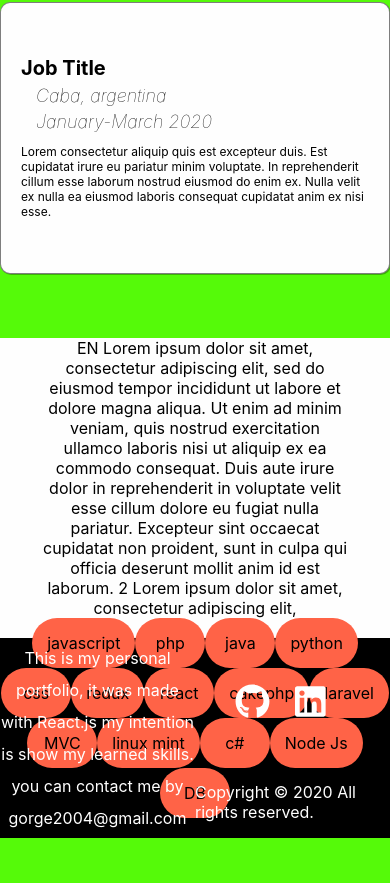
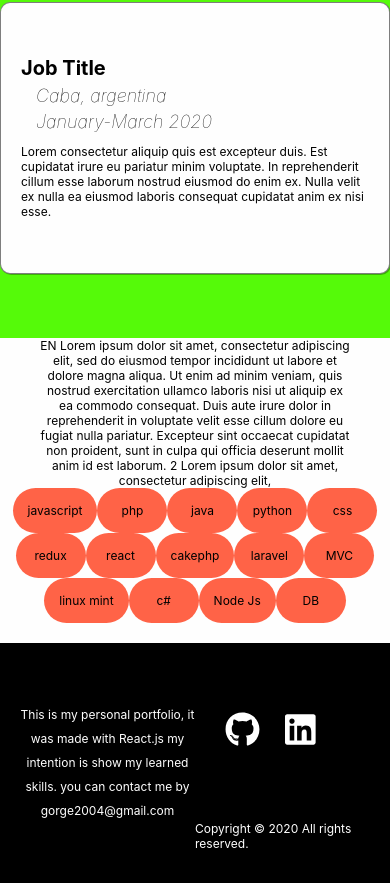
Before and after one commit to gorge2004/Myportfolio, a React app: page / in a window 390 px wide. Shown: the part 2012-2895 px from the top of the page. Before the commit the page ends 2850 px from the top, so only its background shows below. Built offline with nearby package versions, Linux system fonts and the light colour scheme; no server answers.

Commit message:
fixing key to components on skill and footer , adding font-size in body

```diff
--- a/src/components/Footer.js
+++ b/src/components/Footer.js
@@ -23,7 +23,7 @@ class Footer extends React.Component {
         <p >{ this.props.description}</p>
       </div>
         <div className="socials">
-  {this.props.socials.map( social => <a href={social.link} > <FontAwesomeIcon  icon={this.getIcon(social.type)} />
+  {this.props.socials.map( (social,index) => <a key={'link'+index} href={social.link} > <FontAwesomeIcon  icon={this.getIcon(social.type)} />
 </a>)}
         </div>
         <p className="copyright">Copyright © {new Date().getFullYear()} All rights reserved.</p>
--- a/src/components/Skill.js
+++ b/src/components/Skill.js
@@ -13,7 +13,7 @@ import { connect } from "react-redux";
 
             </p>
             <div className='tag-container'>
-                {this.props.json_skill.map( (skill,index) => <tag key= 'skill-'index >{skill}</tag> )}
+                {this.props.json_skill.map( (skill,index) => <span key= {index} >{skill}</span> )}
 
             </div>
         </section>);
--- a/src/index.css
+++ b/src/index.css
@@ -5,7 +5,8 @@ body {
     sans-serif;
   -webkit-font-smoothing: antialiased;
   -moz-osx-font-smoothing: grayscale;
-  /*   background: blue; */
+  font-size: 16px;
+
 }
 
 .hero {
@@ -127,7 +128,7 @@ body {
   display: flex;
   justify-content: space-between;
   align-items: center;
-  height: 300px;
+  min-height: 300px;
   flex-direction: column;
   background-color: #fefefe;
 }
@@ -142,7 +143,7 @@ body {
   flex-flow: wrap;
   justify-content: center;
 }
-tag {
+.tag-container span {
   min-width: 40px;
     display: table-cell;
     min-height: 15px;
@@ -163,7 +164,8 @@ footer {
   grid-template-areas:
     "text  social"
     "text copyright";
-  height: 200px;
+  min-height: 200px;
+  padding: 20px;
 }
 .text-footer {
   grid-area: text;
@@ -238,6 +240,7 @@ footer {
 @media (min-width: 1025px) and (max-width: 1280px) {
   body {
     background-color: rgb(43, 71, 69);
+
   }
 }
 
@@ -266,6 +269,7 @@ footer {
 @media (min-width: 768px) and (max-width: 1024px) and (orientation: landscape) {
   body {
     background-color: rgb(235, 26, 200);
+    font-size: 12px;
   }
   .content {
     grid-template: 400px / 1fr;
@@ -280,6 +284,8 @@ footer {
 @media (min-width: 481px) and (max-width: 767px) {
   body {
     background-color: rgb(206, 194, 24);
+    font-size: 12px;
+
   }
 
   .hero .h1-hero {
@@ -295,6 +301,8 @@ footer {
 @media (min-width: 320px) and (max-width: 480px) {
   body {
     background-color: rgb(85, 250, 9);
+    font-size: 12px;
+
   }
   .content {
     grid-template: 400px / 1fr;
@@ -315,6 +323,8 @@ footer {
 @media (max-width: 320px) {
   body {
     background-color: rgb(9, 250, 150);
+    font-size: 10px;
+
   }
   .hero {
     min-width: 260px;
```
